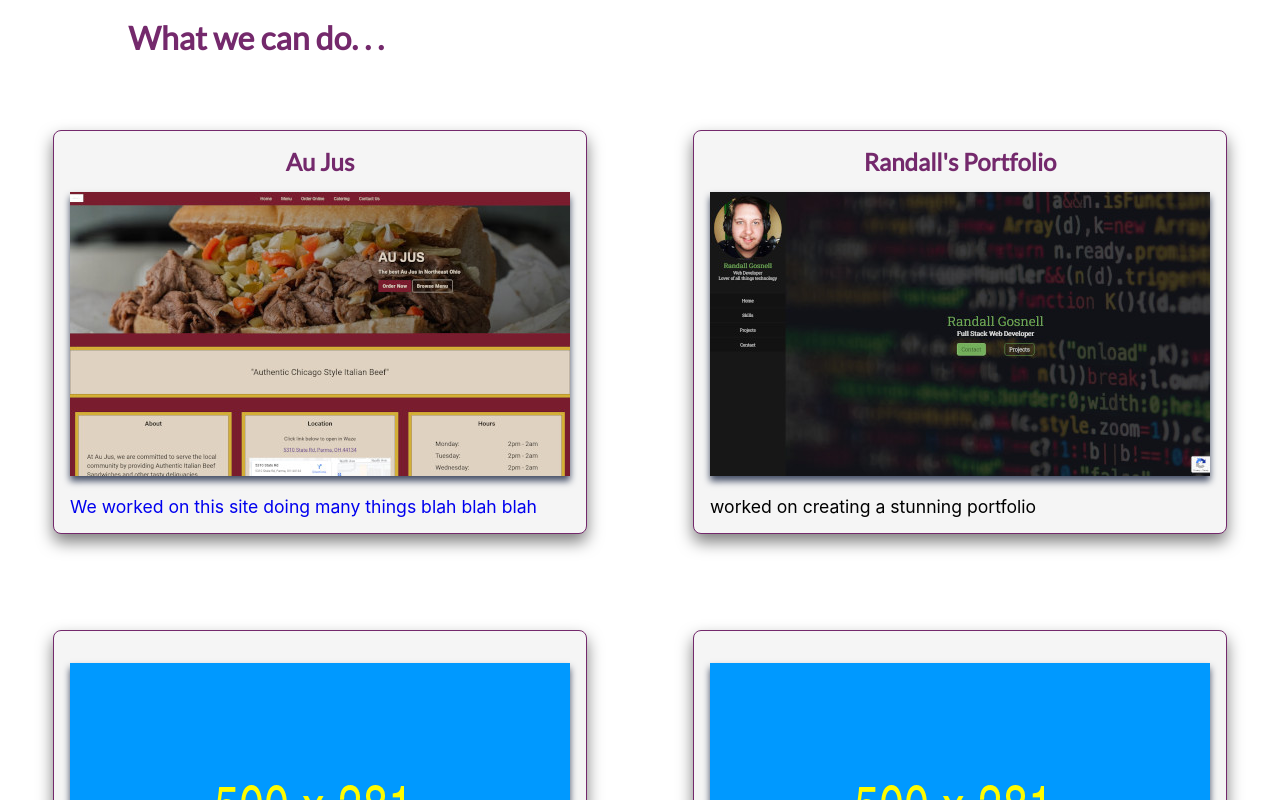
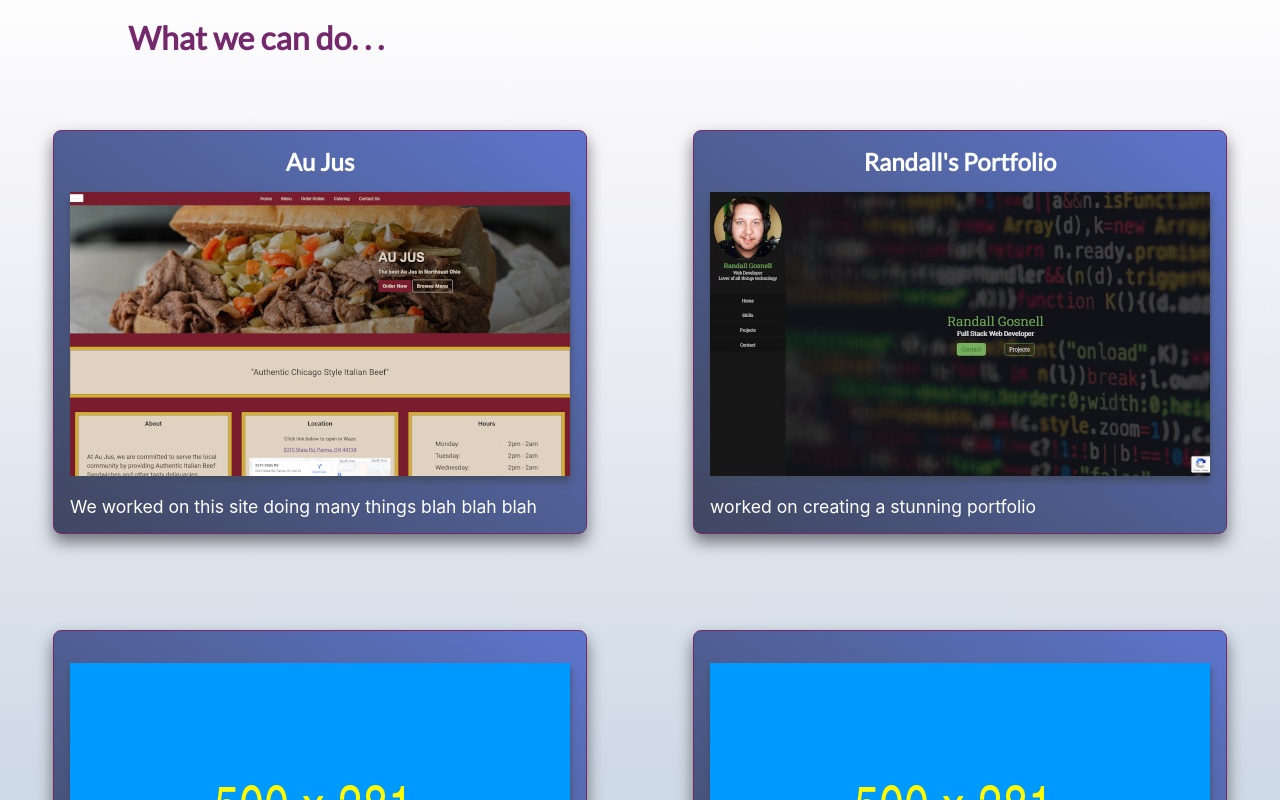
Before and after one commit to RandallBG/TribbleSoftwareWebsite, a React (Create React App) app: page /projects in a window 1280 px wide. Shown: the part 440-1240 px from the top of the page. Built offline with nearby package versions, Linux system fonts and the light colour scheme.

Commit message:
update contact us spacing and background gradient to pages

```diff
--- a/src/App.css
+++ b/src/App.css
@@ -12,3 +12,21 @@ h5,
 h6 {
   font-family: "lato", sans-serif;
 }
+
+body {
+  background-image: linear-gradient(
+    to bottom,
+    #ffffff,
+    #f5f5f9,
+    #eaecf3,
+    #dde3ed,
+    #d0dbe7,
+    #c4d3e1,
+    #b8ccdb,
+    #abc5d5,
+    #9ebcce,
+    #92b3c8,
+    #85aac1,
+    #78a1bb
+  );
+}
--- a/src/components/About/About.css
+++ b/src/components/About/About.css
@@ -3,6 +3,21 @@
   flex-direction: column;
   justify-content: center;
   align-items: center;
+  background-image: linear-gradient(
+    to bottom,
+    #ffffff,
+    #f5f5f9,
+    #eaecf3,
+    #dde3ed,
+    #d0dbe7,
+    #c4d3e1,
+    #b8ccdb,
+    #abc5d5,
+    #9ebcce,
+    #92b3c8,
+    #85aac1,
+    #78a1bb
+  );
 }
 
 .textContainer {
@@ -22,6 +37,7 @@
   padding: 3rem;
   margin: 3rem;
   border-radius: 15px;
+  background-color: #fff;
 }
 
 .textSection p {
@@ -52,17 +68,12 @@
 }
 @media screen and (max-width: 1500px) {
   .textSection {
-    padding: 2rem;
+    padding: 3rem;
     margin: 1rem;
   }
 }
 
 @media screen and (max-width: 1000px) {
-  .textSection {
-    padding: 1rem;
-    margin: 1rem;
-  }
-
   .textContainer {
     flex-direction: column;
   }
--- a/src/components/Contact/Contact.css
+++ b/src/components/Contact/Contact.css
@@ -1,11 +1,21 @@
 #contactForm {
   width: 100%;
-  max-width: 500px;
+  max-width: 600px;
   margin: 0 auto;
   padding: 0 20px;
   background-color: #2a2d3d;
   padding: 2rem;
   margin-bottom: 4rem;
+  border-radius: 15px;
+}
+
+.contactTitle {
+  font-size: 2rem;
+  font-weight: bold;
+  color: #74296c;
+  text-align: center;
+  margin-bottom: 2rem;
+  margin-top: 2rem;
 }
 
 .form-group {
@@ -13,11 +23,13 @@
   display: flex;
   flex-direction: column;
   /* height: 100%; */
-  margin: 1rem;
+  margin: 2rem 0rem 2rem 0rem;
+  width: 50%;
 }
 
 .form-group Input {
   margin-bottom: 1rem;
+  font-size: 1.3rem;
 }
 
 .form-group textarea {
@@ -32,6 +44,7 @@
 .form-wrapper {
   display: flex;
   justify-content: center;
+  gap: 4rem;
 }
 
 #contactSubmitButton {
@@ -59,3 +72,18 @@
   position: relative;
   margin: 3rem;
 }
+
+@media screen and (max-width: 768px) {
+  .contactWrapper {
+    margin: 1rem;
+  }
+
+  .form-wrapper {
+    flex-direction: column;
+    gap: 0;
+  }
+
+  .form-group {
+    width: 100%;
+  }
+}
--- a/src/components/Contact/Contact.js
+++ b/src/components/Contact/Contact.js
@@ -5,7 +5,7 @@ const Contact = () => {
   return (
     <div className="contactPage">
       <div>
-        <h1>Contact Us</h1>
+        <h1 className="contactTitle">Contact Us</h1>
         <form id="contactForm" action="./react-backend/test.php">
           <div className="form-wrapper">
             <div className="form-group">
@@ -32,7 +32,7 @@ const Contact = () => {
                 className="formInput"
                 name="message"
                 id="message"
-                rows="5"
+                rows="10"
               ></textarea>
             </div>
           </div>
--- a/src/components/Home/Home.css
+++ b/src/components/Home/Home.css
@@ -1,10 +1,12 @@
 .column {
-  width: 100%;
+  width: 90%;
   min-height: 30vh;
+  margin: 0 auto;
   display: flex;
   justify-content: space-around;
   align-items: center;
   padding: 1rem;
+  background-color: #fff;
 }
 .imgWrapper {
   width: 50%;
--- a/src/components/Projects/Projects.css
+++ b/src/components/Projects/Projects.css
@@ -1,5 +1,20 @@
 .projectContainer {
   display: flex;
+  background-image: linear-gradient(
+    to bottom,
+    #ffffff,
+    #f5f5f9,
+    #eaecf3,
+    #dde3ed,
+    #d0dbe7,
+    #c4d3e1,
+    #b8ccdb,
+    #abc5d5,
+    #9ebcce,
+    #92b3c8,
+    #85aac1,
+    #78a1bb
+  );
   flex-direction: column;
   justify-content: center;
   align-items: center;
@@ -38,11 +53,27 @@
   border: 1px solid #74296c;
   border-radius: 0.5rem;
   padding: 1rem;
-  background-color: #f5f5f5;
+  /* background-color: #2a2d3e; */
+  background-image: linear-gradient(
+    to right top,
+    #404761,
+    #434b6a,
+    #465074,
+    #49547d,
+    #4c5987,
+    #4e5d90,
+    #516199,
+    #5365a2,
+    #5569ad,
+    #586db7,
+    #5b71c2,
+    #5e75cd
+  );
   box-shadow: 0 0.5rem 1rem rgba(0, 0, 0, 0.5);
   margin: 1rem 0 5rem 0;
   transition: all 0.3s ease-in-out;
   text-decoration: none;
+  color: white;
 }
 
 .projectCard:hover {
@@ -51,7 +82,8 @@
 }
 
 .projectCardTitle {
-  color: #74296c;
+  /* color: #74296c; */
+  color: white;
   font-size: 1.5rem;
   text-align: center;
 }
--- a/src/components/modules/Nav/Nav.css
+++ b/src/components/modules/Nav/Nav.css
@@ -4,6 +4,10 @@
   justify-content: space-around;
   align-items: center;
   min-height: 3rem;
+  position: sticky;
+  top: 0;
+  z-index: 1000;
+  width: 100%;
 }
 
 .navBar ul {
```
